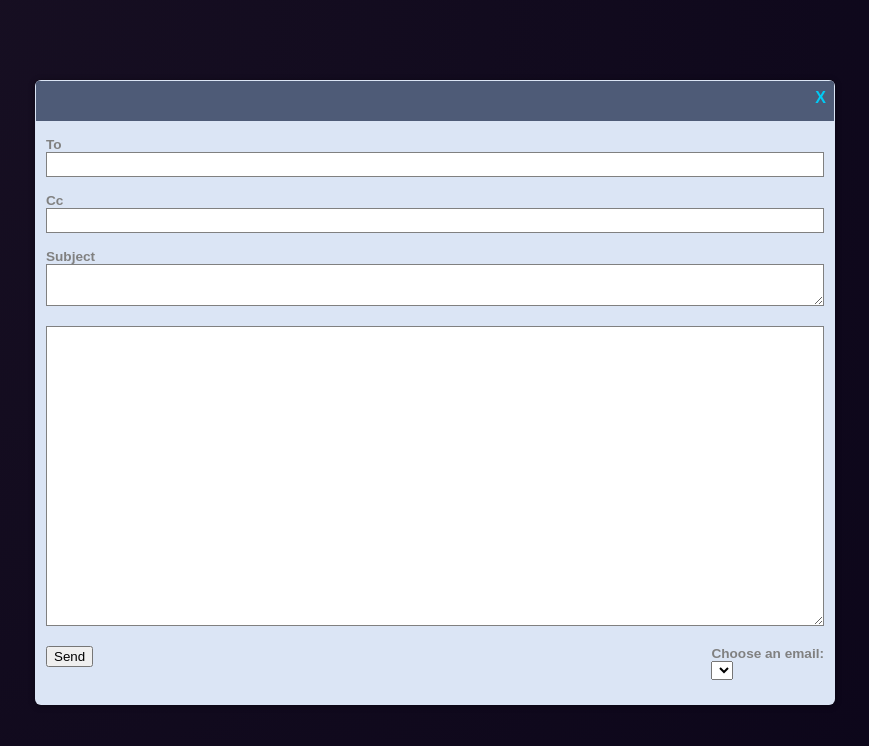
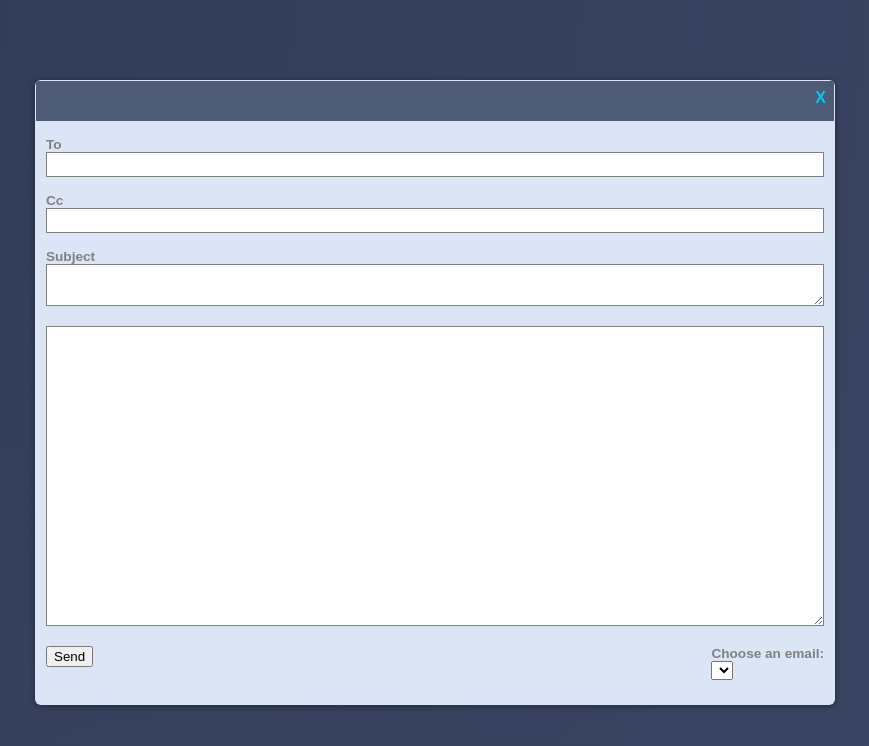
Before and after one commit to coderjams/email-test-app, an Angular app: page / in a window 1280 px wide. Shown: the top 746 px of the page, without its empty margins (205-1074 px from the left). Built offline with nearby package versions, Linux system fonts and the light colour scheme; no server answers.

Commit message:
update background gradient

```diff
--- a/src/styles.css
+++ b/src/styles.css
@@ -9,7 +9,7 @@ html {
 
 body {
   font-family: SFUIText, Arial, Helvetica, sans-serif;
-  background: radial-gradient(circle at top left, #181023, #0b0519);
+  background: radial-gradient(circle at top left, #323C57, #3B4665);
   color: #c3b3d8;
   margin: 0;
   padding: 0;
```
